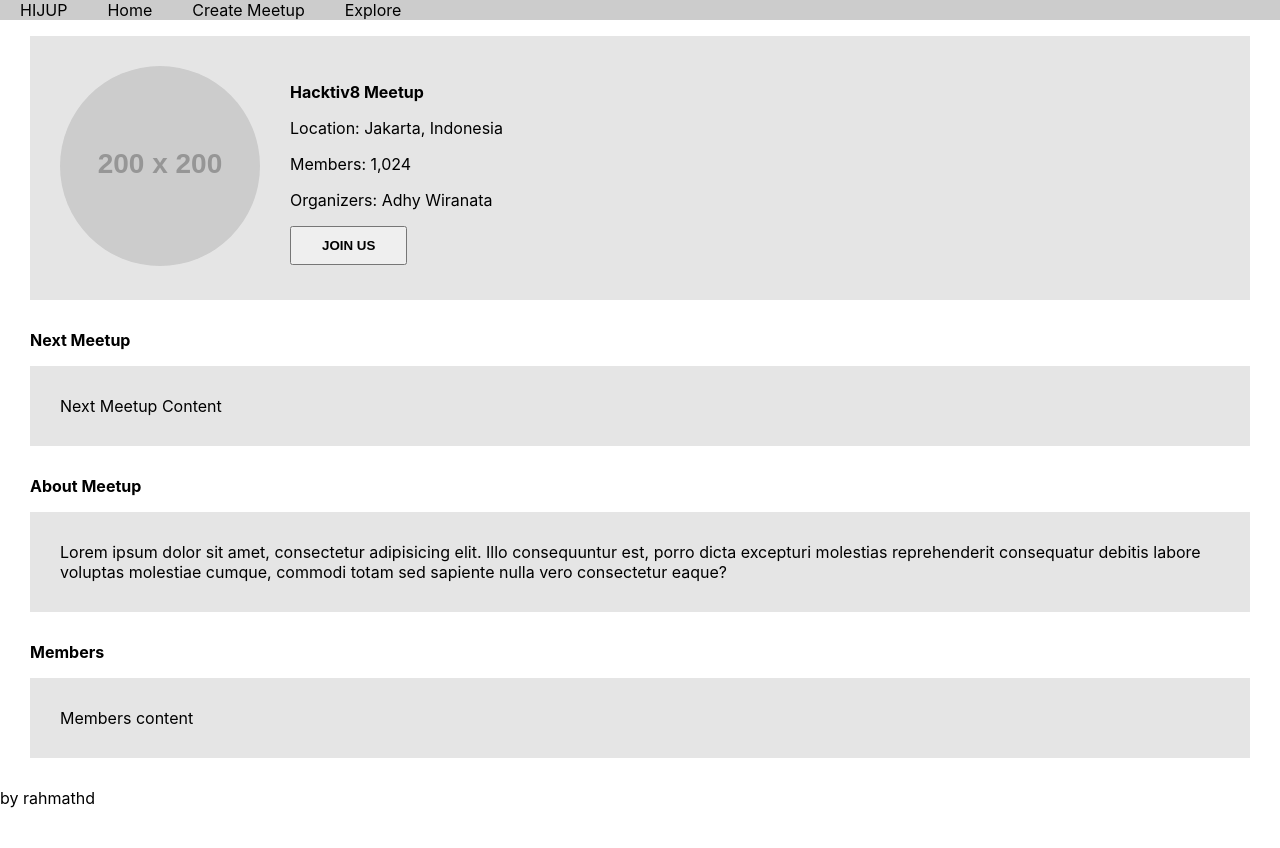
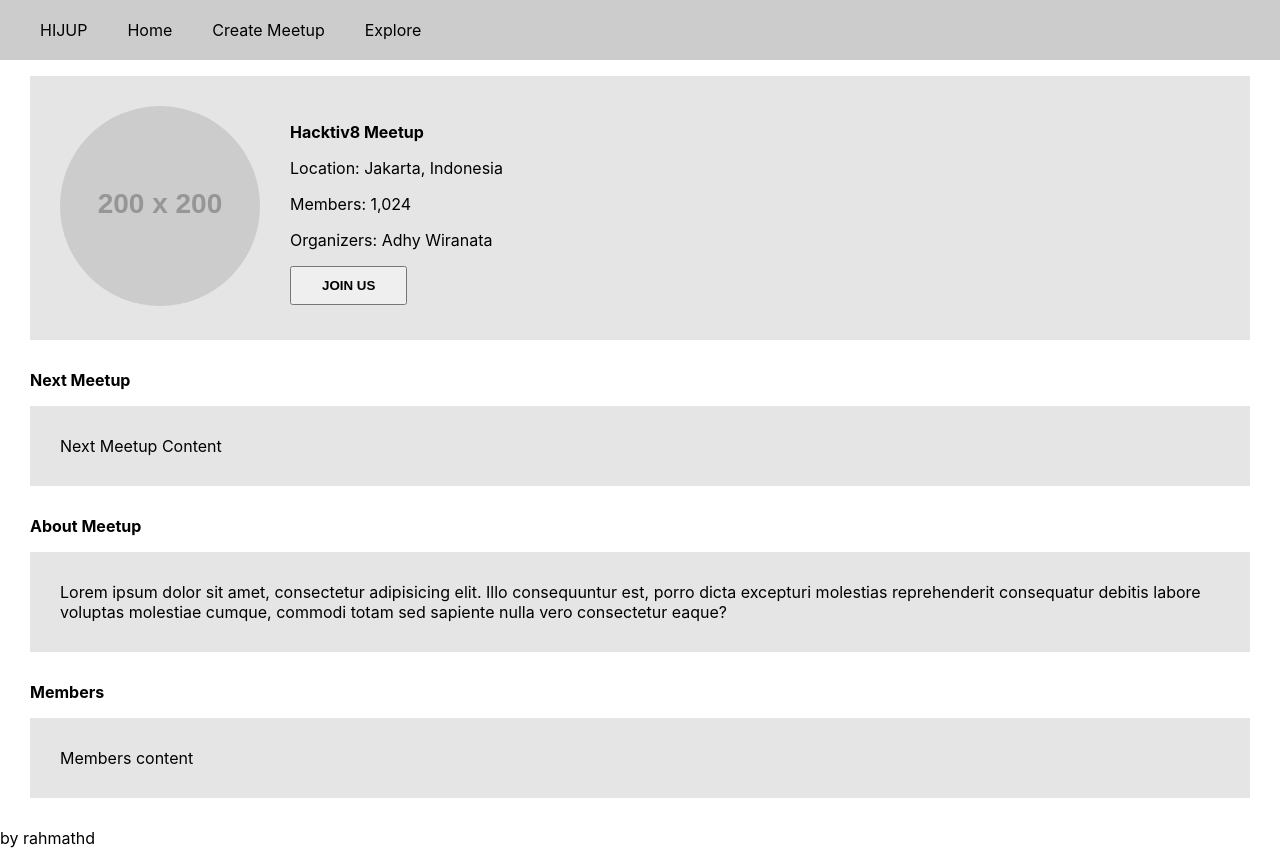
Before and after one commit to rahmatrhd/q-temu, a React (Create React App) app: page / in a window 1280 px wide. Before the commit the page ends 808 px from the top, so only its background shows below. Built offline with nearby package versions, Linux system fonts and the light colour scheme.

Commit message:
add padding to navbar

```diff
--- a/src/components/NavBar.js
+++ b/src/components/NavBar.js
@@ -22,7 +22,8 @@ class NavBar extends React.Component {
           listStyleType: 'none',
           margin: 0,
           padding: 0,
-          backgroundColor: 'rgba(0,0,0,0.2)'
+          backgroundColor: 'rgba(0,0,0,0.2)',
+          padding: 20,
         }}
       >
         <NavbarMenu>{this.props.title}</NavbarMenu>
```
